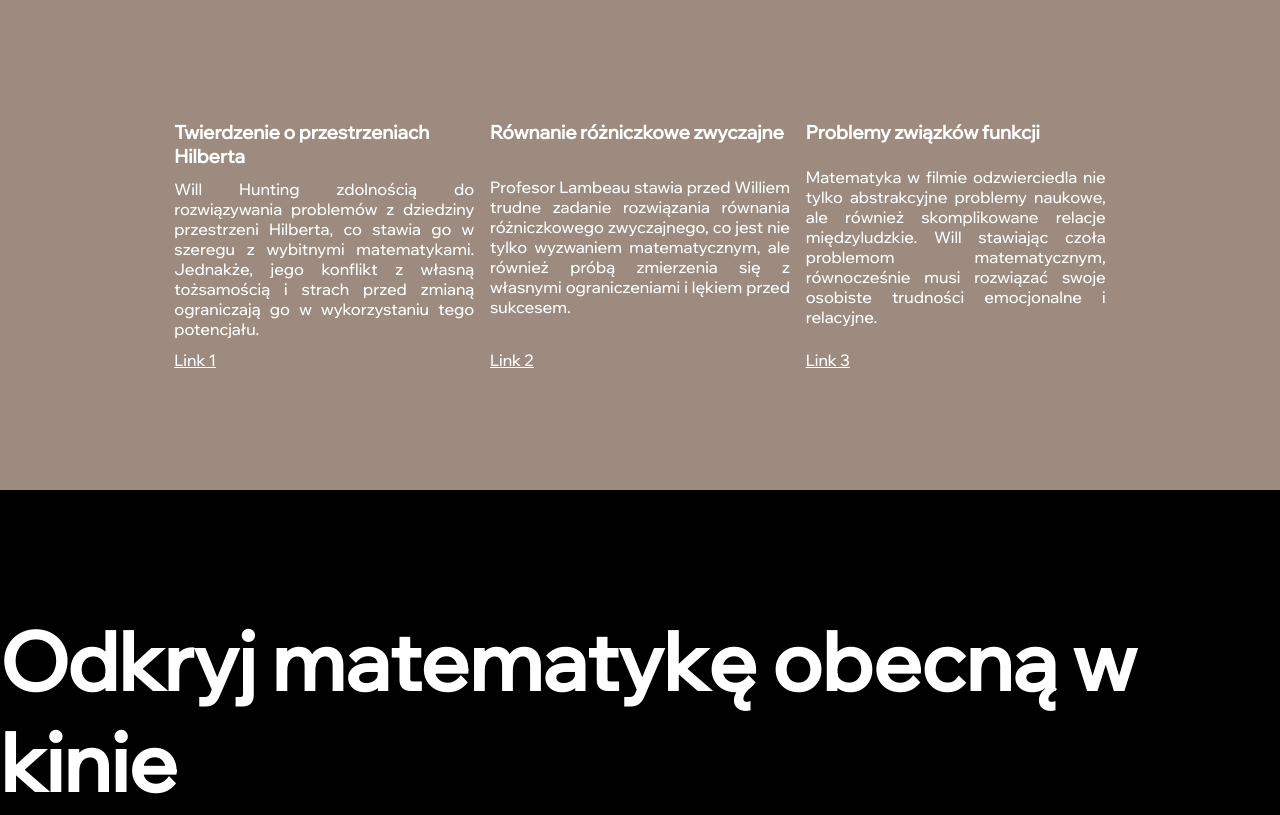
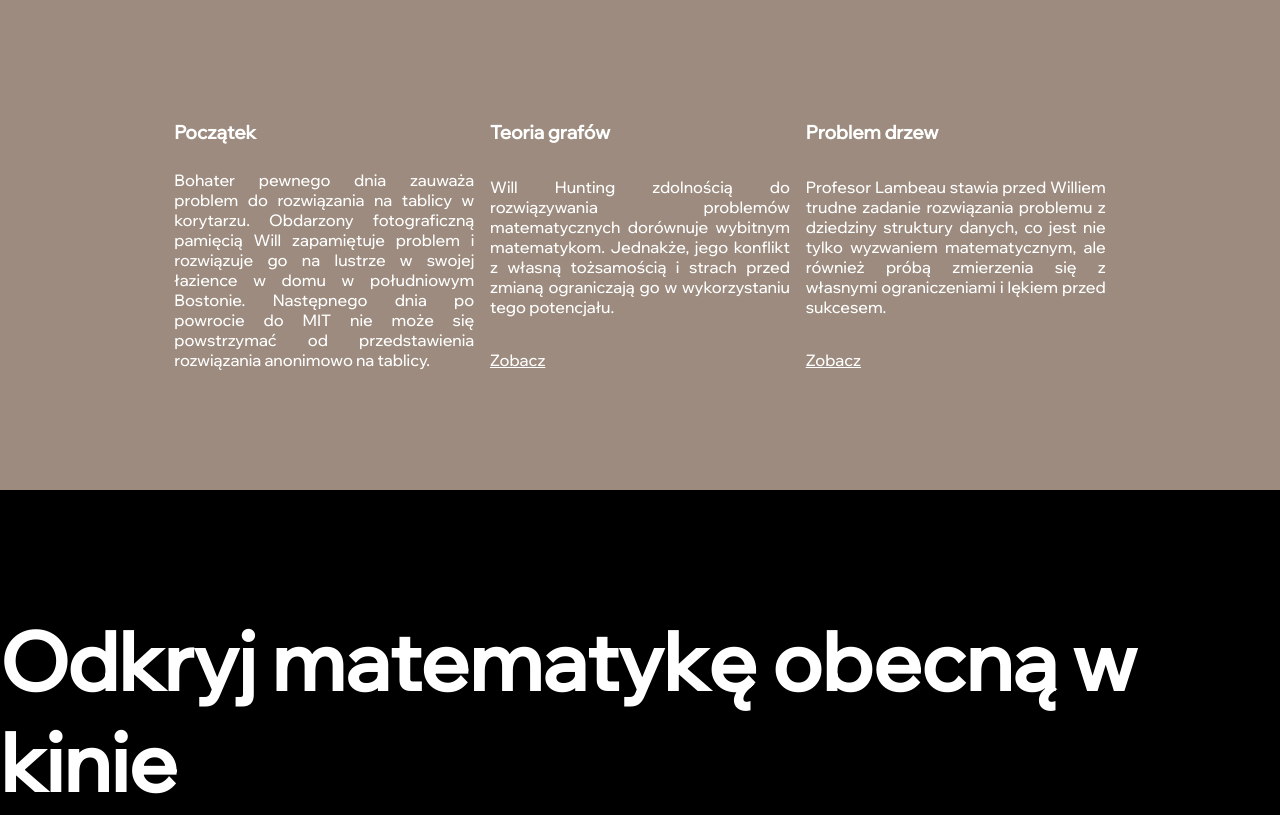
Before and after one commit to paulinaboron/stronke, a plain HTML site: page html/index.html in a window 1280 px wide. Shown: the part 2680-3495 px from the top of the page. Drawn offline with Linux system fonts and the light colour scheme; a web font is replaced by a local one.

Commit message:
sub pages

```diff
--- a/html/index.html
+++ b/html/index.html
@@ -5,7 +5,7 @@
     <meta charset="UTF-8">
     <meta http-equiv="X-UA-Compatible" content="IE=edge">
     <meta name="viewport" content="width=device-width, initial-scale=1.0">
-    <title>Stronke</title>
+    <title>Matematyka w kinie</title>
     <link rel="stylesheet" href="../css/main.css">
     <link rel="preconnect" href="https://fonts.gstatic.com" crossorigin>
     <link href="https://fonts.googleapis.com/css2?family=Anybody&display=swap" rel="stylesheet">
@@ -15,7 +15,7 @@
     <!-- <script src="https://cdn.jsdelivr.net/npm/bootstrap@5.3.2/dist/js/bootstrap.bundle.min.js" integrity="sha384-C6RzsynM9kWDrMNeT87bh95OGNyZPhcTNXj1NW7RuBCsyN/o0jlpcV8Qyq46cDfL" crossorigin="anonymous"></script> -->
 </head>
 
-
+<body>
     <div>
         <div id="nav">
             <p><a href="./index.html">Strona główna</a></p>
@@ -35,7 +35,10 @@
         <div id="section1">
             <h1>Good Will Hunting: Genialny Umysł</h1>
             <div>
-                <p>Ten poruszający dramat opowiada historię Willa Huntinga, młodego geniusza matematycznego, który pracuje jako sprzątacz na Uniwersytecie Massachusetts w Bostonie. Pomimo braku formalnego wykształcenia, Will wykazuje niezwykłe zdolności matematyczne, które przyciągają uwagę profesora Lambeau.</p>
+                <p>Ten poruszający dramat opowiada historię Willa Huntinga, młodego geniusza matematycznego, który
+                    pracuje jako sprzątacz na Uniwersytecie Massachusetts w Bostonie. Pomimo braku formalnego
+                    wykształcenia, Will wykazuje niezwykłe zdolności matematyczne, które przyciągają uwagę profesora
+                    Lambeau.</p>
                 <button>Explore</button>
             </div>
         </div>
@@ -46,7 +49,8 @@
         <div id="section3">
             <h1>Matematyczne i emocjonalne wyzwania</h1>
             <div>
-                <p>W filmie "Good Will Hunting" matematyka odgrywa kluczową rolę nie tylko jako narzędzie intelektualne, ale również jako symbol głębszych konfliktów emocjonalnych i społecznych bohaterów.</p>
+                <p>W filmie "Good Will Hunting" matematyka odgrywa kluczową rolę nie tylko jako narzędzie intelektualne,
+                    ale również jako symbol głębszych konfliktów emocjonalnych i społecznych bohaterów.</p>
                 <button>Lern more</button>
             </div>
         </div>
@@ -57,22 +61,29 @@
         <h1>Problemy matematyczne w filmie</h1>
         <div id="section2">
             <div>
-                <h3>Twierdzenie o przestrzeniach Hilberta</h3>
-                <p>Will Hunting zdolnością do rozwiązywania problemów z dziedziny przestrzeni Hilberta, co stawia go w szeregu z wybitnymi matematykami. Jednakże, jego konflikt z własną tożsamością i strach przed zmianą ograniczają go w wykorzystaniu tego potencjału.</p>
-                <a href="http://">Link 1</a>
+                <h3>Początek</h3>
+                <p>Bohater pewnego dnia zauważa problem do rozwiązania na tablicy w korytarzu. Obdarzony fotograficzną
+                    pamięcią Will zapamiętuje problem i rozwiązuje go na lustrze w swojej łazience w domu w południowym
+                    Bostonie. Następnego dnia po powrocie do MIT nie może się powstrzymać od przedstawienia rozwiązania
+                    anonimowo na tablicy.</p>
+            </div>
+            <div>
+                <h3>Teoria grafów</h3>
+                <p>Will Hunting zdolnością do rozwiązywania problemów matematycznych dorównuje wybitnym matematykom.
+                    Jednakże, jego konflikt z własną tożsamością i strach przed zmianą ograniczają go w wykorzystaniu
+                    tego potencjału.</p>
+                <a href="./problem1.html">Zobacz</a>
             </div>
 
             <div>
-                <h3>Równanie różniczkowe zwyczajne</h3>
-                <p>Profesor Lambeau stawia przed Williem trudne zadanie rozwiązania równania różniczkowego zwyczajnego, co jest nie tylko wyzwaniem matematycznym, ale również próbą zmierzenia się z własnymi ograniczeniami i lękiem przed sukcesem.</p>
-                <a href="http://">Link 2</a>
+                <h3>Problem drzew</h3>
+                <p>Profesor Lambeau stawia przed Williem trudne zadanie rozwiązania problemu z dziedziny struktury
+                    danych, co jest nie tylko wyzwaniem matematycznym, ale również próbą zmierzenia się z własnymi
+                    ograniczeniami i lękiem przed sukcesem.</p>
+                <a href="./problem2.html">Zobacz</a>
             </div>
 
-            <div>
-                <h3>Problemy związków funkcji</h3>
-                <p>Matematyka w filmie odzwierciedla nie tylko abstrakcyjne problemy naukowe, ale również skomplikowane relacje międzyludzkie. Will stawiając czoła problemom matematycznym, równocześnie musi rozwiązać swoje osobiste trudności emocjonalne i relacyjne.</p>
-                <a href="http://">Link 3</a>
-            </div>
+
         </div>
     </div>
 
@@ -87,15 +98,15 @@
             <img src="../img/tablica.jpg" alt="">
             <img src="../img/fotel.jpg" alt="">
         </div>
-        <button>enjoy</button>
+        <button>Odkrywaj</button>
     </div>
 
     <div id="div5">
         <img src="../img/rzeka.jpg" alt="Good will hunting">
         <div id="section5">
             <h1 class="item">Podróż w głąb siebie</h1>
-            <p class="item"> "Good Will Hunting" to nie tylko historia o matematycznym geniuszu, ale również o sile przyjaźni, miłości i determinacji w pokonywaniu przeciwności losu. </p>
-            <button class="item">Explore</button>
+            <p class="item"> "Good Will Hunting" to nie tylko historia o matematycznym geniuszu, ale również o sile
+                przyjaźni, miłości i determinacji w pokonywaniu przeciwności losu. </p>
         </div>
     </div>
 
--- /dev/null
+++ b/html/problem1.html
@@ -0,0 +1,37 @@
+<!DOCTYPE html>
+<html lang="en">
+<head>
+    <meta charset="UTF-8">
+    <meta http-equiv="X-UA-Compatible" content="IE=edge">
+    <meta name="viewport" content="width=device-width, initial-scale=1.0">
+    <title>Matematyka w kinie</title>
+    <link rel="stylesheet" href="../css/main.css">
+    <link rel="preconnect" href="https://fonts.gstatic.com" crossorigin>
+    <link href="https://fonts.googleapis.com/css2?family=Anybody&display=swap" rel="stylesheet">
+    <link rel="preconnect" href="https://fonts.googleapis.com">
+    <link href="https://fonts.googleapis.com/css2?family=Wix+Madefor+Display:wght@500&display=swap" rel="stylesheet">
+</head>
+<body>
+    <div>
+        <div id="nav">
+            <p><a href="./index.html">Strona główna</a></p>
+            <p><a href="./sources.html">Źródła</a></p>
+        </div>
+
+
+    </div>
+
+
+
+    <div id="div5">
+        <img src="../img/rzeka.jpg" alt="Good will hunting">
+        <div id="section5">
+            <h1 class="item">Problem 1: Teoria grafów</h1>
+            <p class="item"> "Good Will Hunting" to nie tylko historia o matematycznym geniuszu, ale również o sile przyjaźni, miłości i determinacji w pokonywaniu przeciwności losu. </p>
+            <button class="item">Explore</button>
+        </div>
+    </div>
+
+
+</body>
+</html>
```
Also changed, not shown: html/problem2.html (added, +37 -0 lines), html/sources.html (+1 -1 lines), img/graf.webp (added).
